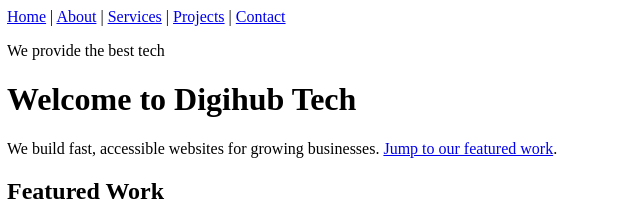
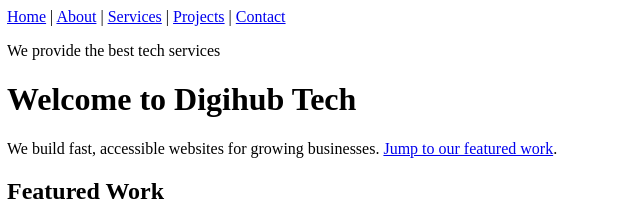
Before and after one commit to joelyakubu269/Digihub, a plain HTML site: page my-website/index.html in a window 1280 px wide. Shown: the top 222 px of the page, 1-641 px from the left. Drawn offline with Linux system fonts and the light colour scheme.

Commit message:
digihub assignment

```diff
--- a/my-website/index.html
+++ b/my-website/index.html
@@ -14,7 +14,7 @@
             <a href="projects.html">Projects</a> |
             <a href="contact.html">Contact</a>
         </nav>
-        <p>We provide the best tech</p>
+        <p>We provide the best tech services</p>
     </header>
 
     <main>
```
